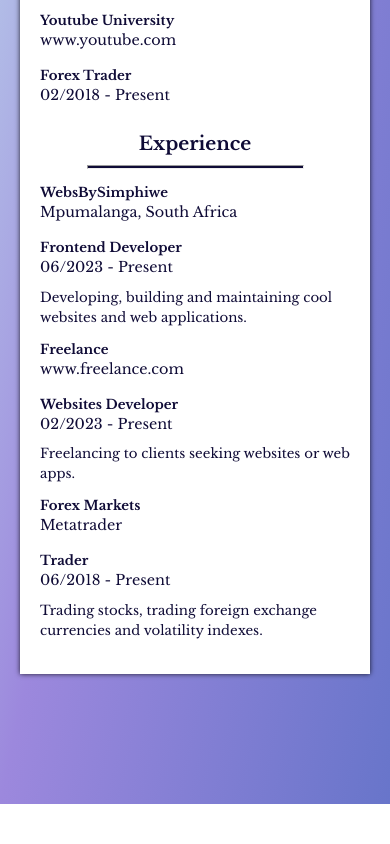
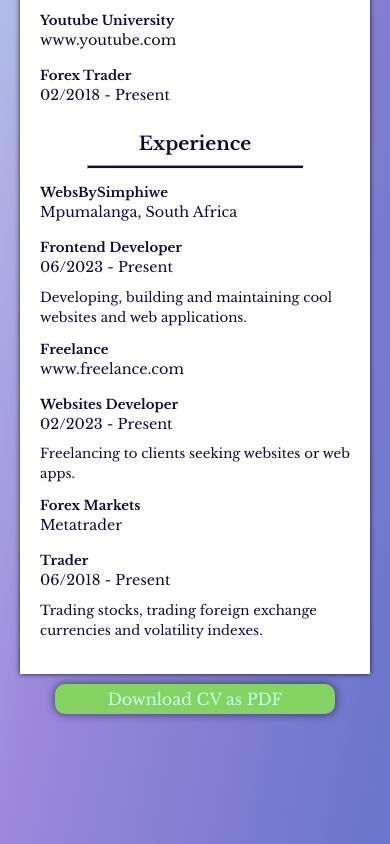
Before and after one commit to DeeBest/mrovaBizAdmin, a React (Vite) app: page / in a window 390 px wide. Shown: the part 1021-1865 px from the top of the page. Before the commit the page ends 1825 px from the top, so only its background shows below. Built offline with nearby package versions, Linux system fonts and the light colour scheme.

Commit message:
Created a function to download and save the created cv

```diff
--- a/package.json
+++ b/package.json
@@ -10,6 +10,8 @@
     "preview": "vite preview"
   },
   "dependencies": {
+    "html2canvas": "^1.4.1",
+    "jspdf": "^2.5.1",
     "react": "^18.2.0",
     "react-dom": "^18.2.0",
     "react-icons": "^5.2.1",
--- a/src/components/Main.jsx
+++ b/src/components/Main.jsx
@@ -1,7 +1,9 @@
+import { useState } from 'react';
+import { v4 as uuidv4 } from 'uuid';
+import { jsPDF } from 'jspdf';
+import html2canvas from 'html2canvas';
 import CvDisplay from './CvDisplay';
 import CvForm from './CvForm';
-import { useState } from 'react';
-import { v4 as uuidv4 } from 'uuid';
 
 const Main = () => {
   const [personalDetails, setPersonalDetails] = useState({
@@ -84,6 +86,18 @@ const Main = () => {
     setPracticalExperiences(newList);
   };
 
+  const downloadPDF = () => {
+    const input = document.querySelector('.cv-display');
+    html2canvas(input)
+      .then((canvas) => {
+        const imgData = canvas.toDataURL('image/png');
+        const pdf = new jsPDF();
+        pdf.addImage(imgData, 'PNG', 0, 0);
+        pdf.save('cv.pdf');
+      })
+      .catch((err) => console.error('Failed to generate PDF', err));
+  };
+
   return (
     <main>
       <CvForm
@@ -103,6 +117,9 @@ const Main = () => {
         educationExperiences={educationExperiences}
         practicalExperiences={practicalExperiences}
       />
+      <button className="download-cv-btn" onClick={downloadPDF}>
+        Download CV as PDF
+      </button>
     </main>
   );
 };
--- a/src/index.css
+++ b/src/index.css
@@ -129,7 +129,8 @@ textarea {
 }
 .save-education-btn,
 .update-details-btn,
-.update-experience-btn {
+.update-experience-btn,
+.download-cv-btn {
   align-self: center;
   width: 40%;
   padding: 5px 10px;
@@ -145,12 +146,17 @@ textarea {
   transition: transform 500ms ease-in-out, opacity 500ms ease-in-out,
     box-shadow 500ms ease-in-out;
 }
+.download-cv-btn:hover,
 .save-education-btn:hover,
 .update-details-btn:hover,
 .update-experience-btn:hover {
   transform: scale(0.99);
   opacity: 0.9;
   box-shadow: none;
+}
+.download-cv-btn {
+  width: 10%;
+  align-self: flex-start;
 }
 .cv-display {
   display: flex;
@@ -292,7 +298,7 @@ footer .contact-icons {
   display: flex;
 }
 
-@media screen and (max-width: 960px) {
+@media screen and (max-width: 1000px) {
   main {
     flex-direction: column;
   }
@@ -305,6 +311,10 @@ footer .contact-icons {
   }
   .details-container input {
     min-width: 100%;
+  }
+  .download-cv-btn {
+    width: 50%;
+    align-self: center;
   }
 }
 @media screen and (max-width: 650px) {
@@ -321,6 +331,9 @@ footer .contact-icons {
   .section-details {
     width: 100%;
   }
+  .download-cv-btn {
+    width: 80%;
+  }
 }
 @media screen and (max-width: 320px) {
   .personal-details-icons {
```
Also changed, not shown: 1 other file (tests, documents, lock files or other folders).
